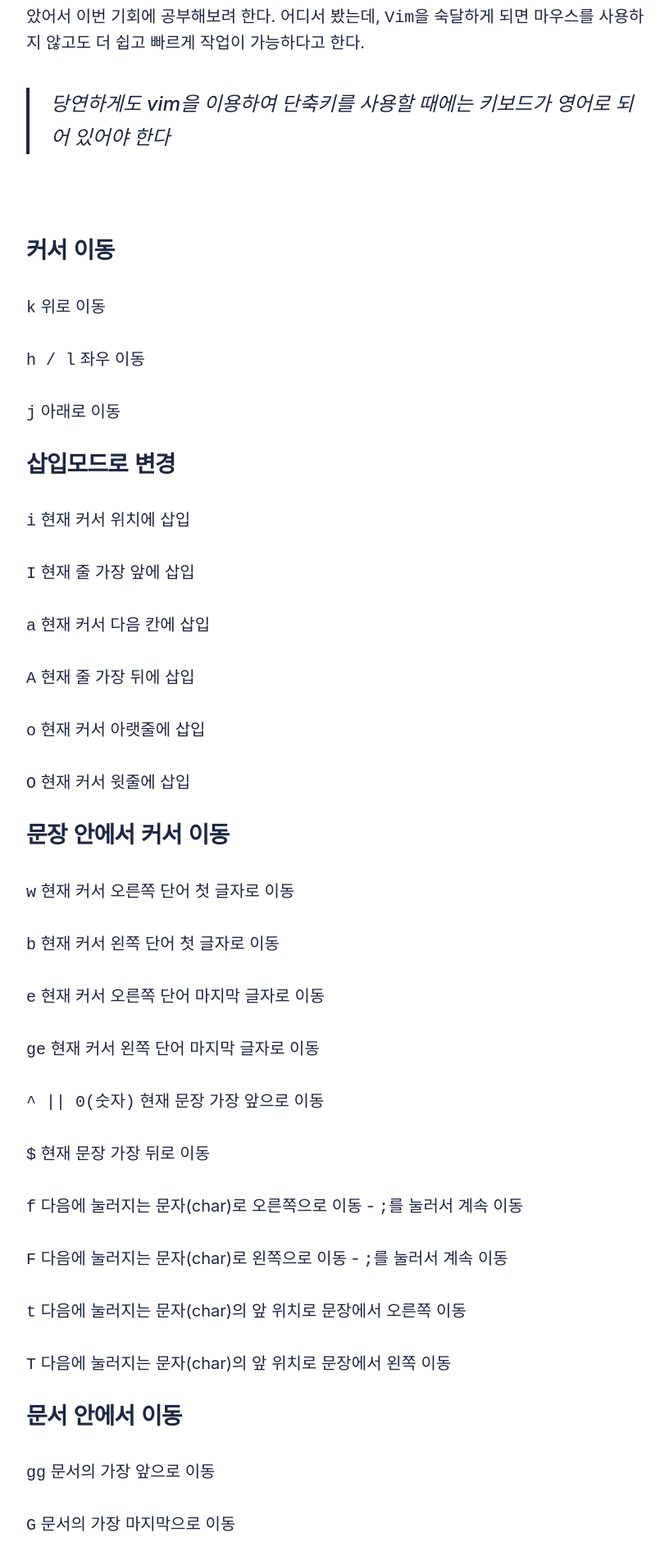
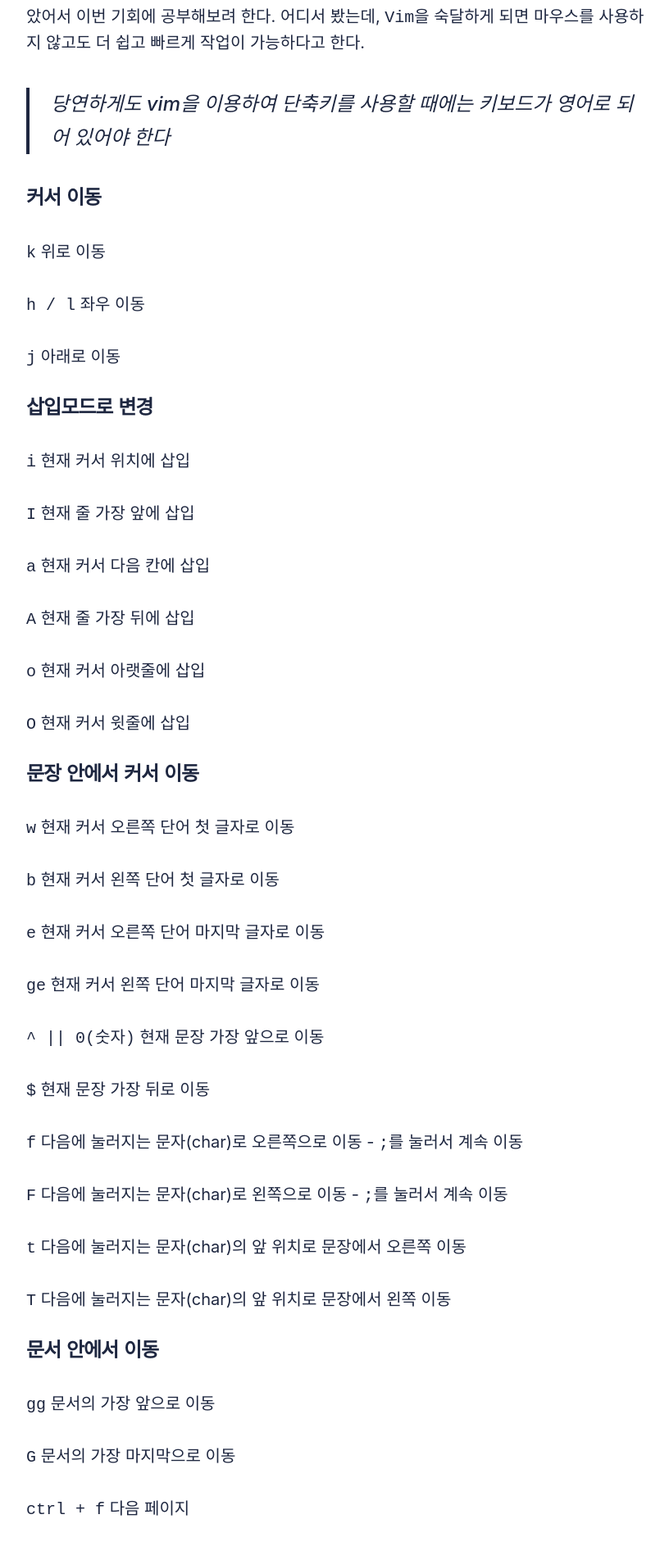
Before and after one commit to leefilll/leefilll.github.io, a Jekyll site: the page built from _posts/2020-04-03-hotkeys_for_vim copy.md, in a window 1280 px wide. Shown: the part 1528-3420 px from the top of the page at 82% size, without its empty margins (228-1044 px from the left). Built offline with Jekyll 4.4.1, drawn with Linux system fonts in a browser that asks for light colours; nearby versions of some CDN libraries; some web fonts are replaced.

Commit message:
feat: added ga

```diff
--- a/_data/settings.yml
+++ b/_data/settings.yml
@@ -111,8 +111,8 @@ contact:
 #-------------------------------
 # Comment Section (Disqus)
 
-disqus-identifier: anvodstudio-demo # add your shortname for Disqus Comment. For example anvodstudio-demo
+disqus-identifier: disqus_Fqe6yQ2K0j # add your shortname for Disqus Comment. For example anvodstudio-demo
 
 #-------------------------------
 # Google Analytics
-google-analytics: # Add your identifier. For example UA-99631805-1.
+google-analytics: UA-162277934-1
--- a/_posts/2020-04-03-hotkeys_for_vim copy.md
+++ b/_posts/2020-04-03-hotkeys_for_vim copy.md
@@ -14,9 +14,7 @@ tags: [vim, 단축키]
 
 > _당연하게도 vim을 이용하여 단축키를 사용할 때에는 키보드가 영어로 되어 있어야 한다_
 
-<br/>
-
-## 커서 이동
+### 커서 이동
 
 `k` 위로 이동
 
@@ -24,7 +22,7 @@ tags: [vim, 단축키]
 
 `j` 아래로 이동
 
-## 삽입모드로 변경
+### 삽입모드로 변경
 
 `i` 현재 커서 위치에 삽입
 
@@ -38,7 +36,7 @@ tags: [vim, 단축키]
 
 `O` 현재 커서 윗줄에 삽입
 
-## 문장 안에서 커서 이동
+### 문장 안에서 커서 이동
 
 `w` 현재 커서 오른쪽 단어 첫 글자로 이동
 
@@ -60,7 +58,7 @@ tags: [vim, 단축키]
 
 `T` 다음에 눌러지는 문자(char)의 앞 위치로 문장에서 왼쪽 이동
 
-## 문서 안에서 이동
+### 문서 안에서 이동
 
 `gg` 문서의 가장 앞으로 이동
 
@@ -80,7 +78,7 @@ tags: [vim, 단축키]
 
 `}` 다음 단락으로 이동
 
-## 단어 및 문장 수정
+### 단어 및 문장 수정
 
 `x` 현재 글자 지우기
 
@@ -108,7 +106,7 @@ tags: [vim, 단축키]
 
 `ctrl + x` 현재 커서 숫자 1씩 감소
 
-## 찾기
+### 찾기
 
 `*` 현재 커서 단어를 문서 뒤로 훑으면서 찾기
 
@@ -116,7 +114,7 @@ tags: [vim, 단축키]
 
 `/{단어}` 문서에서 단어를 찾기 - `n`으로 뒤로, `N`으로 앞으로 이동
 
-## 전체
+### 전체
 
 `.` 직전 명령 다시 실행하기
 
@@ -124,7 +122,7 @@ tags: [vim, 단축키]
 
 `ctrl + r` 다시 실행하기
 
-## 문서 관련 단축키
+### 문서 관련 단축키
 
 `:w` 문서 저장하기
 
@@ -136,17 +134,13 @@ tags: [vim, 단축키]
 
 `:{숫자}` 숫자에 해당하는 줄로 이동
 
-## 팁 보기
+### 팁 보기
 
 `:help {단축키}` 단축키에 대한 정보
-
-<br/>
 
 # 마치며 💬
 
 처음으로 블로그의 글을 제대로 써봤다. 계속해서 공부해야지 하며서 미루어두었던 내용이지만, 글을 쓰기 위해 찾아보면서 직접 해보니까 훨씬 잘 습득이 되는 것 같다. `vim`은 정말 간편하면서도 매력적인 에디터라 생각한다. 언젠가 나도 검정색 배경에 초록색 글자로만 이루어진 터미널 창에서 빠르게 코딩하는 날이 오길 바라며...
-
-<br/>
 
 ---
 
```
Also changed, not shown: _posts/2020-04-04-commands_for_unix.md (+0 -10 lines), _posts/2020-04-06-xcode_without-storyboard.md (+0 -12 lines), _posts/2020-04-10-swift-protocol-programming.md (+0 -8 lines), _posts/2020-04-12-swift-modal-in-ios13.md (+2 -16 lines).
